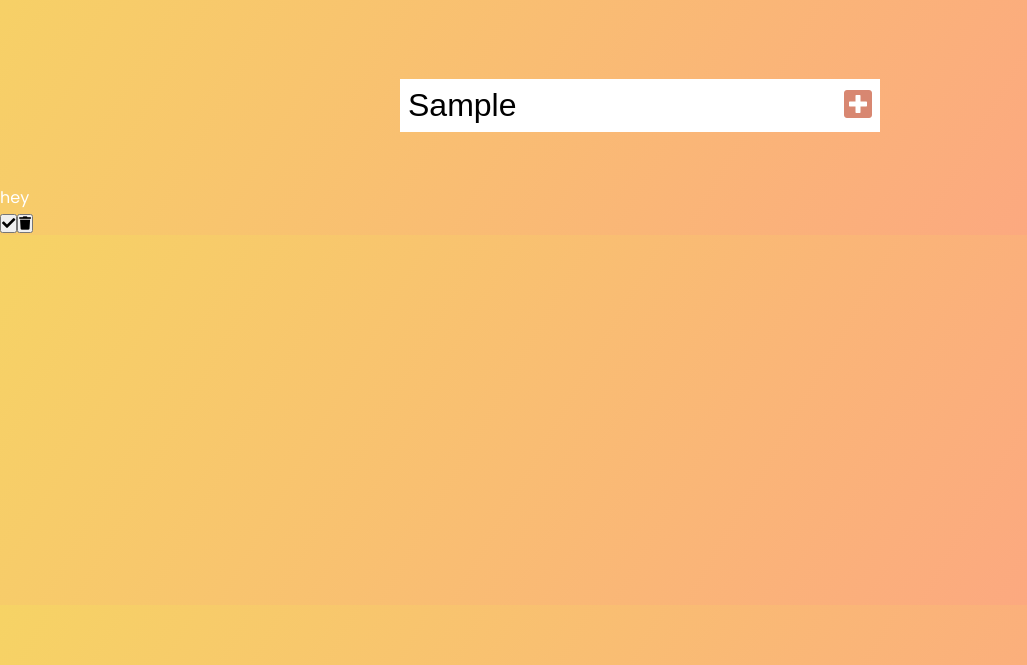
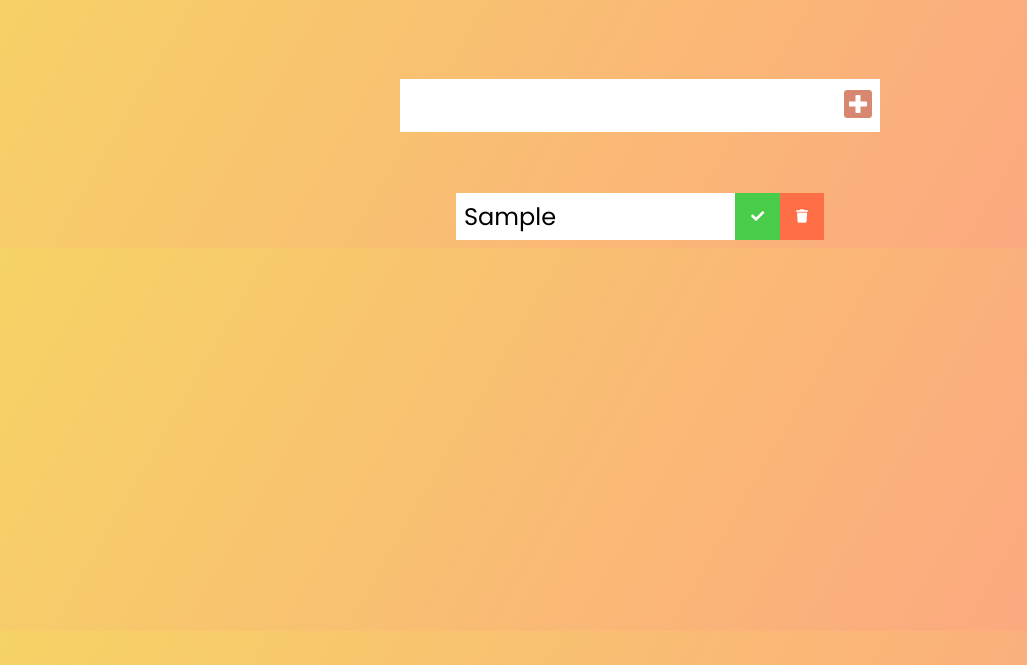
Before and after one commit to ByMatthewNeal/Todo, a plain HTML site: page index.html in a window 1280 px wide. Both pictures are taken after typing "Sample" into the empty fields and a click on the button 858 px from the left and 240 px from the top of the page. Shown: the part 135-800 px from the top of the page, without its empty margins (0-1027 px from the left). Drawn offline with Linux system fonts and the light colour scheme.

Commit message:
Added styling for listed items

```diff
--- a/app.js
+++ b/app.js
@@ -18,7 +18,7 @@
 
      // Create LI
      const newTodo = document.createElement('li');
-     newTodo.innerText = 'hey';
+     newTodo.innerText = todoInput.value;
      newTodo.classList.add('todo-item');
      todoDiv.appendChild(newTodo);
 
@@ -31,9 +31,12 @@
      //CHECK TRASH BUTTON
      const trashButton = document.createElement('button');
      trashButton.innerHTML = '<i class="fas fa-trash"></i>';
-     trashButton.classList.add('complete-btn');
+     trashButton.classList.add('trash-btn');
      todoDiv.appendChild(trashButton);
 
      // APPEND TO LIST
      todoList.appendChild(todoDiv);
+
+     // CLEAR Todo Input Value
+     todoInput.value = "";
  };
--- a/style.css
+++ b/style.css
@@ -41,3 +41,46 @@ form button:hover {
   background: #d88771;
   color: white;
 }
+
+.todo-container {
+  display: flex;
+  justify-content: center;
+  align-items: center;
+}
+
+.todo-list {
+  min-width: 30%;
+  list-style: none;
+}
+
+.todo {
+  margin: 0.5rem;
+  background: white;
+  color: black;
+  font-size: 1.5rem;
+  display: flex;
+  justify-content: space-between;
+  align-items: center;
+}
+
+.todo li {
+  flex: 1;
+}
+
+.trash-btn,
+.complete-btn {
+  background: #ff6f47;
+  color: white;
+  border: none;
+  padding: 1rem;
+  cursor: pointer;
+  font-style: 1rem;
+}
+
+.complete-btn {
+  background: rgb(73, 204, 73);
+}
+
+.todo-item {
+  padding: 0rem 0.5rem;
+}
```
